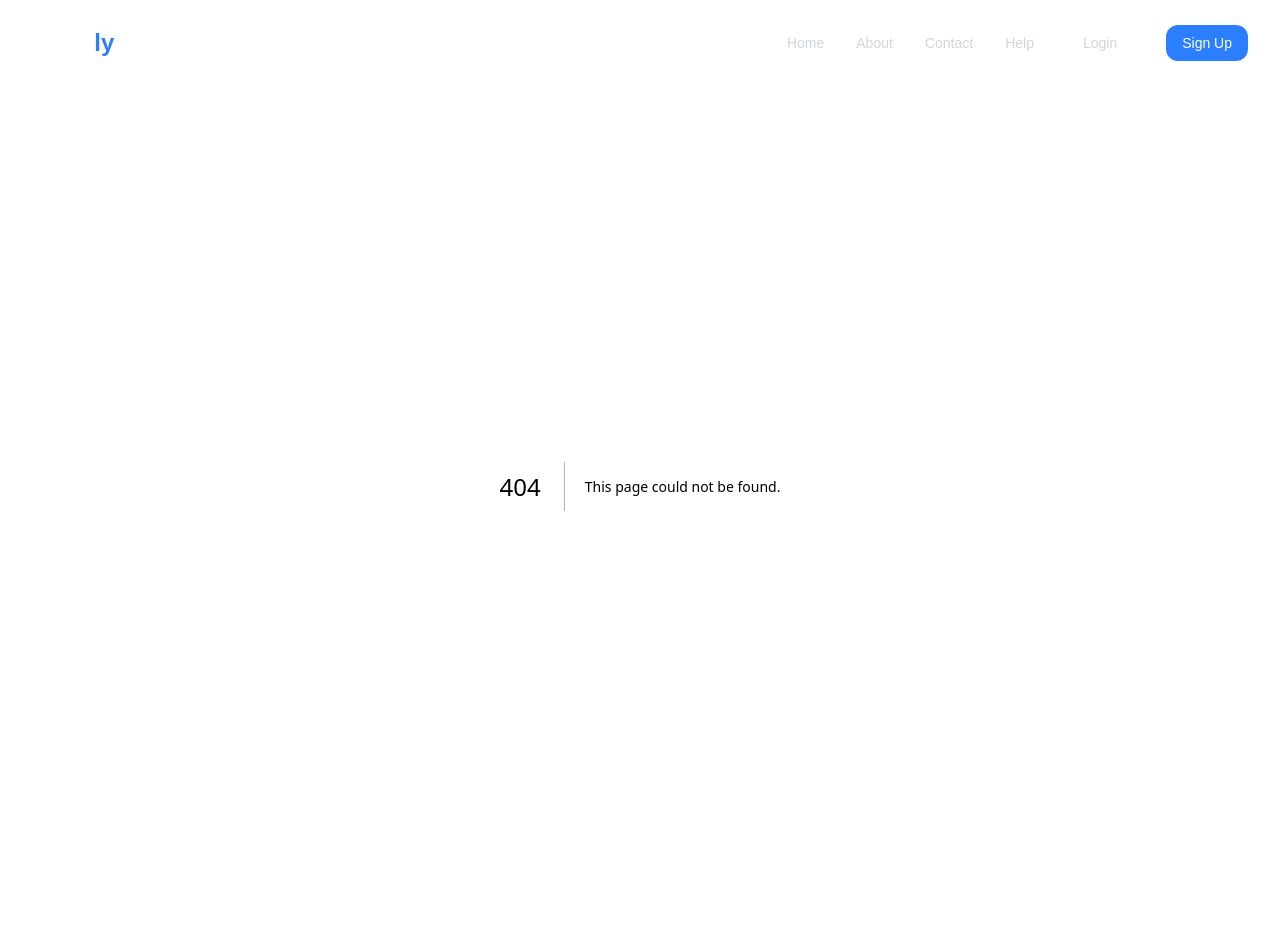
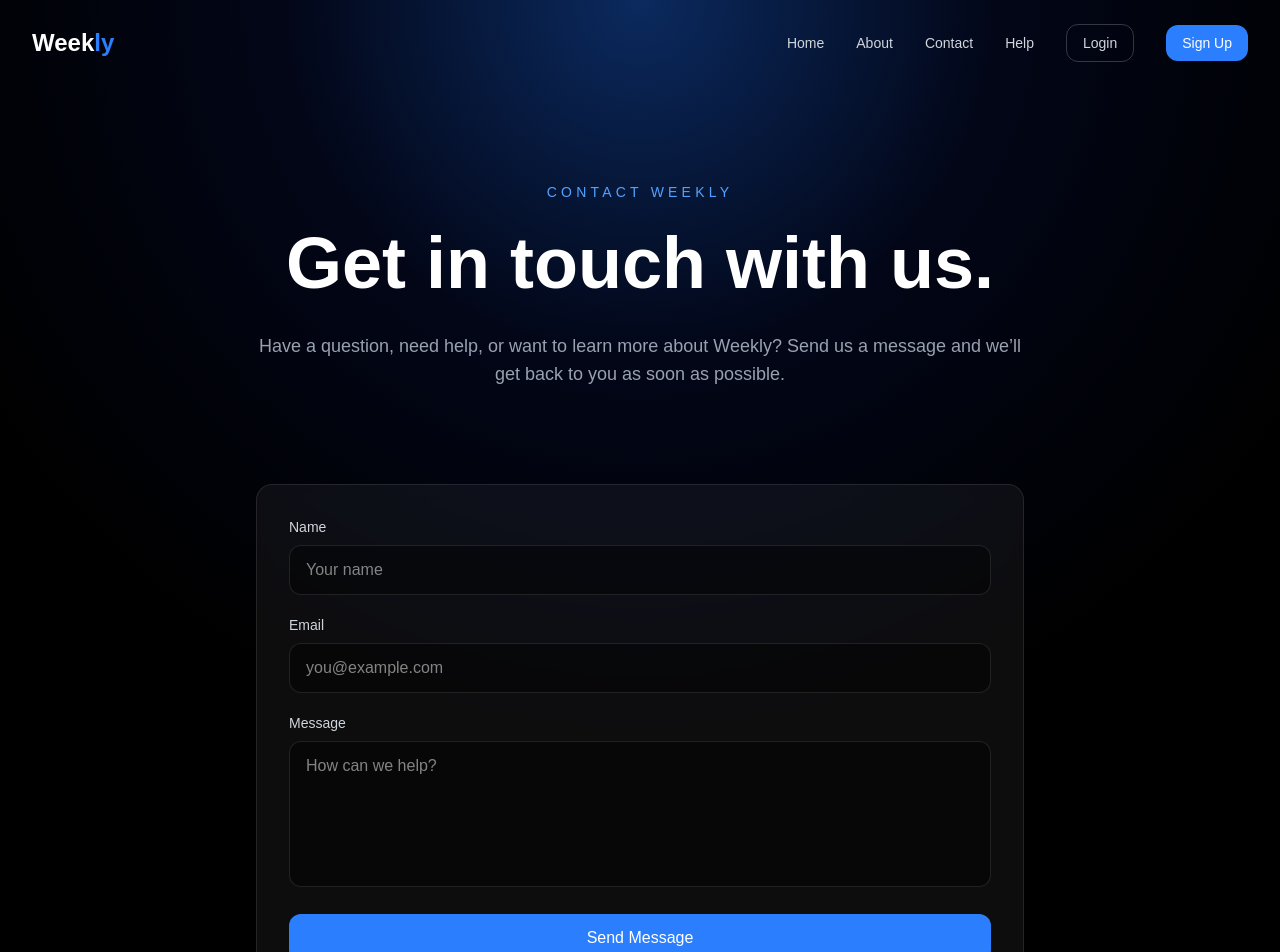
Before and after one commit to caybler/weekly, a Next.js app: page /contact in a window 1280 px wide. Before the commit this address had no page. Shown: the top 952 px of the page. Before the commit the page ends 886 px from the top, so only its background shows below. Built offline with nearby package versions, Linux system fonts and the light colour scheme.

Commit message:
contact and help page

```diff
--- /dev/null
+++ b/app/contact/page.tsx
@@ -0,0 +1,62 @@
+export default function Contact() {
+  return (
+    <main className="min-h-screen bg-black text-white">
+      <div className="absolute inset-0 bg-[radial-gradient(circle_at_top,#0b2a5f_0%,#020617_35%,#000_75%)]" />
+
+      <section className="relative z-10 px-8 py-24 text-center">
+        <p className="mb-4 text-blue-400 text-sm uppercase tracking-[0.3em]">
+          Contact Weekly
+        </p>
+
+        <h1 className="text-5xl md:text-7xl font-bold max-w-4xl mx-auto leading-tight">
+          Get in touch with us.
+        </h1>
+
+        <p className="mt-6 max-w-3xl mx-auto text-gray-400 text-lg">
+          Have a question, need help, or want to learn more about Weekly? Send us
+          a message and we’ll get back to you as soon as possible.
+        </p>
+      </section>
+
+      <section className="relative z-10 px-8 pb-24">
+        <div className="mx-auto max-w-3xl rounded-2xl border border-white/10 bg-white/5 p-8 backdrop-blur">
+          <form className="space-y-5">
+            <div>
+              <label className="mb-2 block text-sm text-gray-300">Name</label>
+              <input
+                type="text"
+                placeholder="Your name"
+                className="w-full rounded-xl border border-white/10 bg-black/40 px-4 py-3 text-white outline-none focus:border-blue-500"
+              />
+            </div>
+
+            <div>
+              <label className="mb-2 block text-sm text-gray-300">Email</label>
+              <input
+                type="email"
+                placeholder="you@example.com"
+                className="w-full rounded-xl border border-white/10 bg-black/40 px-4 py-3 text-white outline-none focus:border-blue-500"
+              />
+            </div>
+
+            <div>
+              <label className="mb-2 block text-sm text-gray-300">Message</label>
+              <textarea
+                placeholder="How can we help?"
+                rows={5}
+                className="w-full resize-none rounded-xl border border-white/10 bg-black/40 px-4 py-3 text-white outline-none focus:border-blue-500"
+              />
+            </div>
+
+            <button
+              type="submit"
+              className="w-full rounded-xl bg-blue-500 px-6 py-3 font-medium text-white hover:bg-blue-600 transition"
+            >
+              Send Message
+            </button>
+          </form>
+        </div>
+      </section>
+    </main>
+  );
+}
--- /dev/null
+++ b/app/help/page.tsx
@@ -0,0 +1,65 @@
+export default function Help() {
+  return (
+    <main className="min-h-screen bg-black text-white">
+      <div className="absolute inset-0 bg-[radial-gradient(circle_at_top,#0b2a5f_0%,#020617_35%,#000_75%)]" />
+
+      {/* Hero */}
+      <section className="relative z-10 px-8 py-24 text-center">
+        <p className="mb-4 text-blue-400 text-sm uppercase tracking-[0.3em]">
+          Help & Support
+        </p>
+
+        <h1 className="text-5xl md:text-7xl font-bold max-w-4xl mx-auto leading-tight">
+          How can we help you?
+        </h1>
+
+        <p className="mt-6 max-w-3xl mx-auto text-gray-400 text-lg">
+          Find answers to common questions or learn how to get the most out of Weekly.
+        </p>
+      </section>
+
+      {/* FAQ Section */}
+      <section className="relative z-10 px-8 pb-24">
+        <div className="mx-auto max-w-4xl space-y-6">
+
+          <div className="rounded-2xl border border-white/10 bg-white/5 p-6 backdrop-blur">
+            <h3 className="text-lg font-semibold mb-2">
+              How do I create a roster?
+            </h3>
+            <p className="text-gray-400">
+              Once logged in, you’ll be able to access the dashboard where you can create and manage weekly schedules.
+            </p>
+          </div>
+
+          <div className="rounded-2xl border border-white/10 bg-white/5 p-6 backdrop-blur">
+            <h3 className="text-lg font-semibold mb-2">
+              Can I edit shifts after creating them?
+            </h3>
+            <p className="text-gray-400">
+              Yes, schedules are fully editable so you can update shifts anytime as your needs change.
+            </p>
+          </div>
+
+          <div className="rounded-2xl border border-white/10 bg-white/5 p-6 backdrop-blur">
+            <h3 className="text-lg font-semibold mb-2">
+              Is Weekly suitable for small businesses?
+            </h3>
+            <p className="text-gray-400">
+              Absolutely — Weekly is designed specifically for small teams that need simple and effective rostering.
+            </p>
+          </div>
+
+          <div className="rounded-2xl border border-white/10 bg-white/5 p-6 backdrop-blur">
+            <h3 className="text-lg font-semibold mb-2">
+              How do I contact support?
+            </h3>
+            <p className="text-gray-400">
+              You can head over to the Contact page and send us a message anytime.
+            </p>
+          </div>
+
+        </div>
+      </section>
+    </main>
+  );
+}
```
